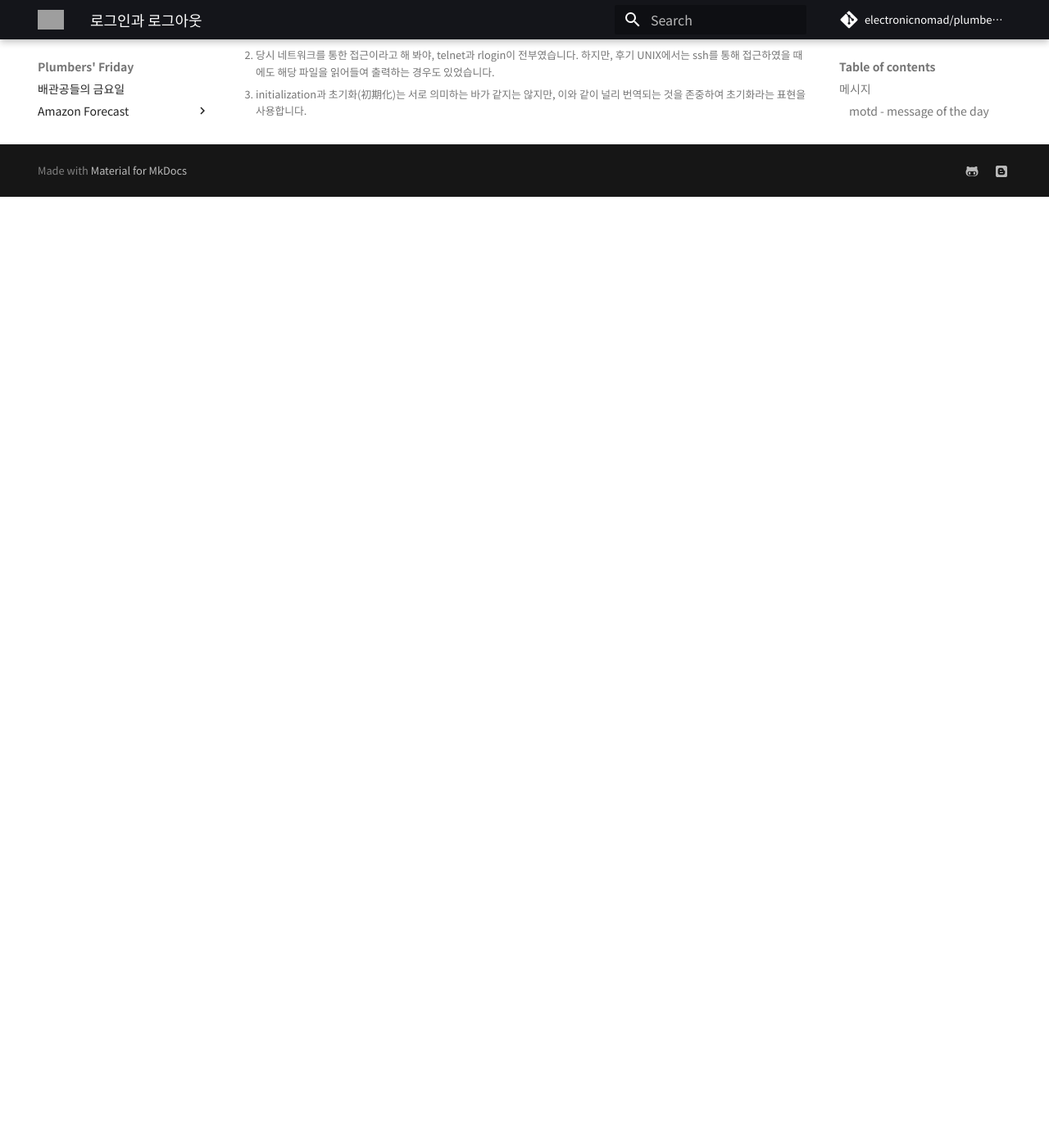
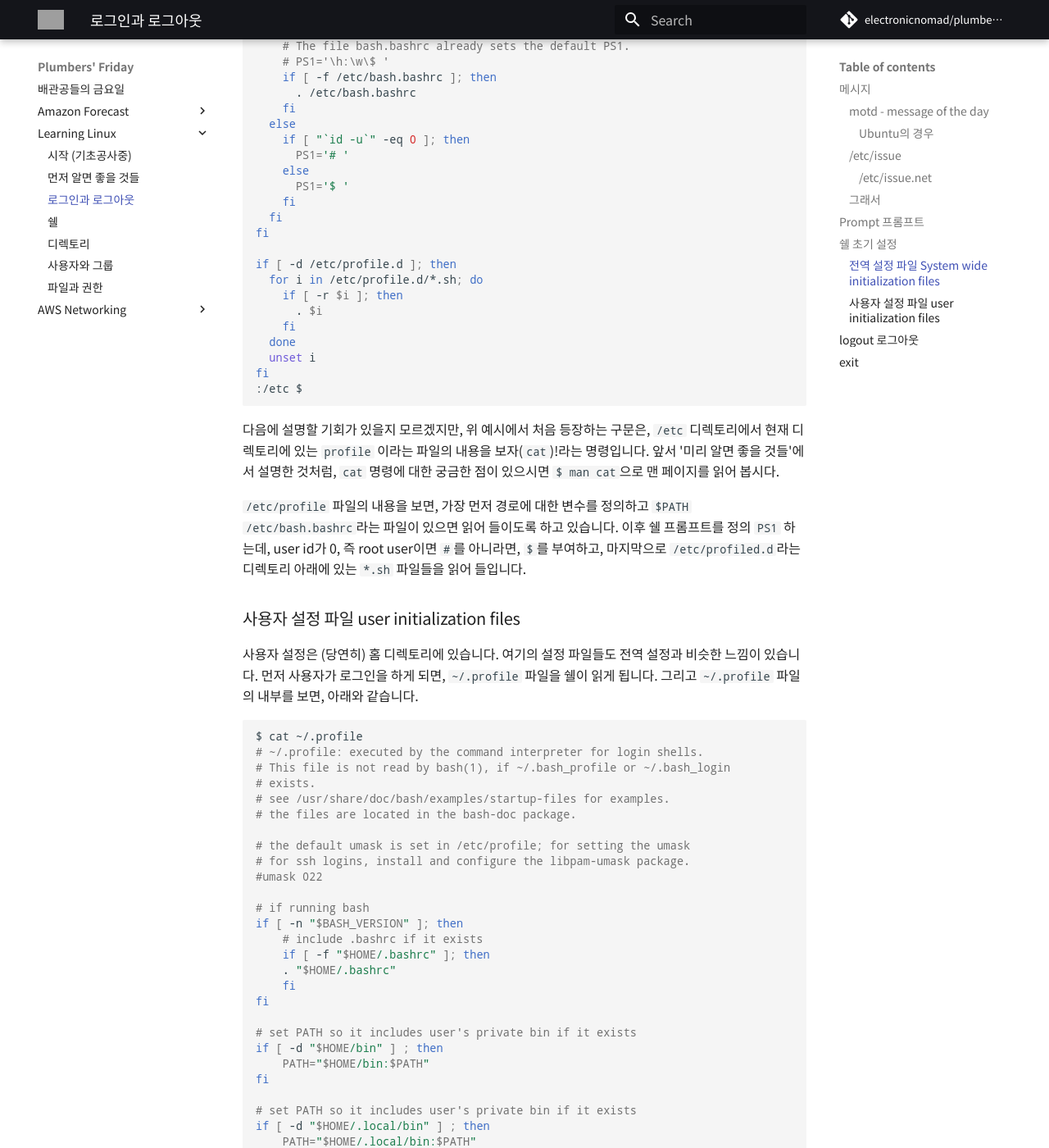
Before and after one commit to electronicnomad/plumbers-friday, an MkDocs documentation site: the page built from docs/linux/login-and-logout.md, in a window 1280 px wide and 1400 px high, scrolled down 4262 px. Shown: the whole window at 82% size. Built offline with MkDocs 1.6.1 and Material for MkDocs 9.7.7, drawn with Linux system fonts in a browser that asks for light colours; some web fonts are replaced; comment, search, counter and statistics services are not loaded; before the commit the page ends 4502 px from its top, so only the background shows below that; some of the changed text lies outside the part shown; grey boxes are pictures that could not be loaded.

Commit message:
Update login-and-logout.md

````diff
--- a/docs/linux/login-and-logout.md
+++ b/docs/linux/login-and-logout.md
@@ -196,21 +196,128 @@ OS의 버전이나 패치 레벨을 알리는 것에 머물기도 했습니다.
 
 ### 전역 설정 파일 System wide initialization files
 
-시스템 기본값은 다음의 파일들이 정의를 가지고 있습니다.
-`/etc/profile`,
-`/etc/bashrc`
-입니다.
-
 system wide 전역(全域)이라는 단어 그대로 여기에 수록된 정의는
 시스템에 접근하는 모든 `bash` 쉘이 기본인 사용자에게 적용됩니다.
 system administrator 시스템 관리자가 강제할 수 있는 조건들을
-손쉽게 적용할 수 있습니다.
+손쉽게 적용할 수 있습니다. 아래의 설명은 `bash`, `ksh`, 그리고 `ash`에 공통됩니다.
+다른 쉘일 경우에는 다른 파일에 정의가 있습니다.
+이를 알기 위해서는 각 쉘의 맨 페이지를 참조하는 것도 방법일 수 있습니다.
+
+시스템 기본값은 다음의 파일들이 정의를 가지고 있습니다.
+`/etc/profile`
+그리고 이 파일의 내용을 보면, 무엇을 더 읽어 들이는지 알 수 있습니다.
+
+```bash
+:/etc $ cat ./profile
+# /etc/profile: system-wide .profile file for the Bourne shell (sh(1))
+# and Bourne compatible shells (bash(1), ksh(1), ash(1), ...).
+
+if [ "`id -u`" -eq 0 ]; then
+  PATH="/usr/local/sbin:/usr/local/bin:/usr/sbin:/usr/bin:/sbin:/bin"
+else
+  PATH="/usr/local/sbin:/usr/local/bin:/usr/sbin:/usr/bin:/sbin:/bin:/usr/local/games:/usr/games"
+fi
+export PATH
+
+if [ "${PS1-}" ]; then
+  if [ "${BASH-}" ] && [ "$BASH" != "/bin/sh" ]; then
+    # The file bash.bashrc already sets the default PS1.
+    # PS1='\h:\w\$ '
+    if [ -f /etc/bash.bashrc ]; then
+      . /etc/bash.bashrc
+    fi
+  else
+    if [ "`id -u`" -eq 0 ]; then
+      PS1='# '
+    else
+      PS1='$ '
+    fi
+  fi
+fi
+
+if [ -d /etc/profile.d ]; then
+  for i in /etc/profile.d/*.sh; do
+    if [ -r $i ]; then
+      . $i
+    fi
+  done
+  unset i
+fi
+:/etc $
+```
+
+다음에 설명할 기회가 있을지 모르겠지만, 위 예시에서 처음 등장하는 구문은,
+`/etc` 디렉토리에서 현재 디렉토리에 있는 `profile` 이라는 파일의 내용을 보자(`cat`)!라는 명령입니다.
+앞서 '미리 알면 좋을 것들'에서 설명한 것처럼, `cat` 명령에 대한 궁금한 점이 있으시면
+`$ man cat`으로 맨 페이지를 읽어 봅시다.
+
+`/etc/profile` 파일의 내용을 보면, 가장 먼저 경로에 대한 변수를 정의하고 `$PATH`
+`/etc/bash.bashrc`라는 파일이 있으면 읽어 들이도록 하고 있습니다.
+이후 쉘 프롬프트를 정의 `PS1` 하는데, user id가 0, 즉 root user이면 `#`를
+아니라면, `$`를 부여하고, 마지막으로 `/etc/profiled.d`라는 디렉토리 아래에 있는 `*.sh`
+파일들을 읽어 들입니다.
+
 
 ### 사용자 설정 파일 user initialization files
 
-사용자 설정은 (당연히) 홈 디렉토리에 있습니다.
-`.profile`, `.bashrc`로 있습니다.
+사용자 설정은 (당연히) 홈 디렉토리에 있습니다. 여기의 설정 파일들도 전역 설정과 비슷한 느낌이 있습니다.
+먼저 사용자가 로그인을 하게 되면, `~/.profile` 파일을 쉘이 읽게 됩니다.
+그리고 `~/.profile` 파일의 내부를 보면, 아래와 같습니다.
 
-### 사용자에게 쉘 초기 파일의 의미
+```bash
+$ cat ~/.profile
+# ~/.profile: executed by the command interpreter for login shells.
+# This file is not read by bash(1), if ~/.bash_profile or ~/.bash_login
+# exists.
+# see /usr/share/doc/bash/examples/startup-files for examples.
+# the files are located in the bash-doc package.
 
-사용자에게 쉘 초기 파일은 대체로 `$PATH
+# the default umask is set in /etc/profile; for setting the umask
+# for ssh logins, install and configure the libpam-umask package.
+#umask 022
+
+# if running bash
+if [ -n "$BASH_VERSION" ]; then
+    # include .bashrc if it exists
+    if [ -f "$HOME/.bashrc" ]; then
+	. "$HOME/.bashrc"
+    fi
+fi
+
+# set PATH so it includes user's private bin if it exists
+if [ -d "$HOME/bin" ] ; then
+    PATH="$HOME/bin:$PATH"
+fi
+
+# set PATH so it includes user's private bin if it exists
+if [ -d "$HOME/.local/bin" ] ; then
+    PATH="$HOME/.local/bin:$PATH"
+fi
+$
+```
+
+`$ cat ~/.profile` 이라는 구문은, `cat` 명령으로 홈 디렉토리(`~`) 아래에 있는
+`.profile`이라는 파일을 화면에 출력하라! 라고 설명할 수 있겠습니다.
+
+내용을 보면, `~/.bashrc_profile` 혹은 `~/.bashrc_login` 파일이 있으면
+`~/.profile`은 무시된다는 설명과 함께, 사용자의 홈 디렉토리 아래에 `.bashrc` 파일이 있으면
+읽어 들이고, 경로 설정을 `$PATH`하고 끝나는 것을 알 수 있습니다.
+
+앞으로 Linux를 사용하면서 이런 사용자 쉘 초기화 파일을 자주 들여다 볼 일이 있을 것입니다.
+여기에 각자 취향에 맞는 설정을 집어 넣고, 새로운 환경에 맞는 설정을 하게 됩니다.
+
+전, `$PATH`에 이것저것 추가하는 것 이외에는 `set -o vi`라는 정의 한 줄을 추가합니다.
+`bash`나 `ksh`에서 (혹은 유사 계열에서) 쉘 환경에서 vi 편집기 명령어를 사용할 수 있게
+하는 것입니다. 전 vi 편집기를 많이 좋아합니다.
+
+## logout 로그아웃
+
+로그아웃을 하는 방법은 `$ exit`라고 명령을 내리는 것과 `$ logout`이라고 명령을 내리는 방법
+그리고 대부분의 터미널에서 지원하는 `^D`가 있습니다. `^D`는 키보드의 control 키와 d 키를 함께
+누르는 것을 말합니다. `^D`는 EOF를 standard input으로 받아들이게 되어서 해당 터미널이 닫히게 됩니다.
+
+그리고 `exit`와 `logout`은 따로 명령어가 존재하지 않습니다.
+표준 쉘에서 입력을 받아서 처리합니다. 그리고 이 두 명령이 하나의
+목적으로 존재하는 이유가 있습니다.
+
+## exit
````
